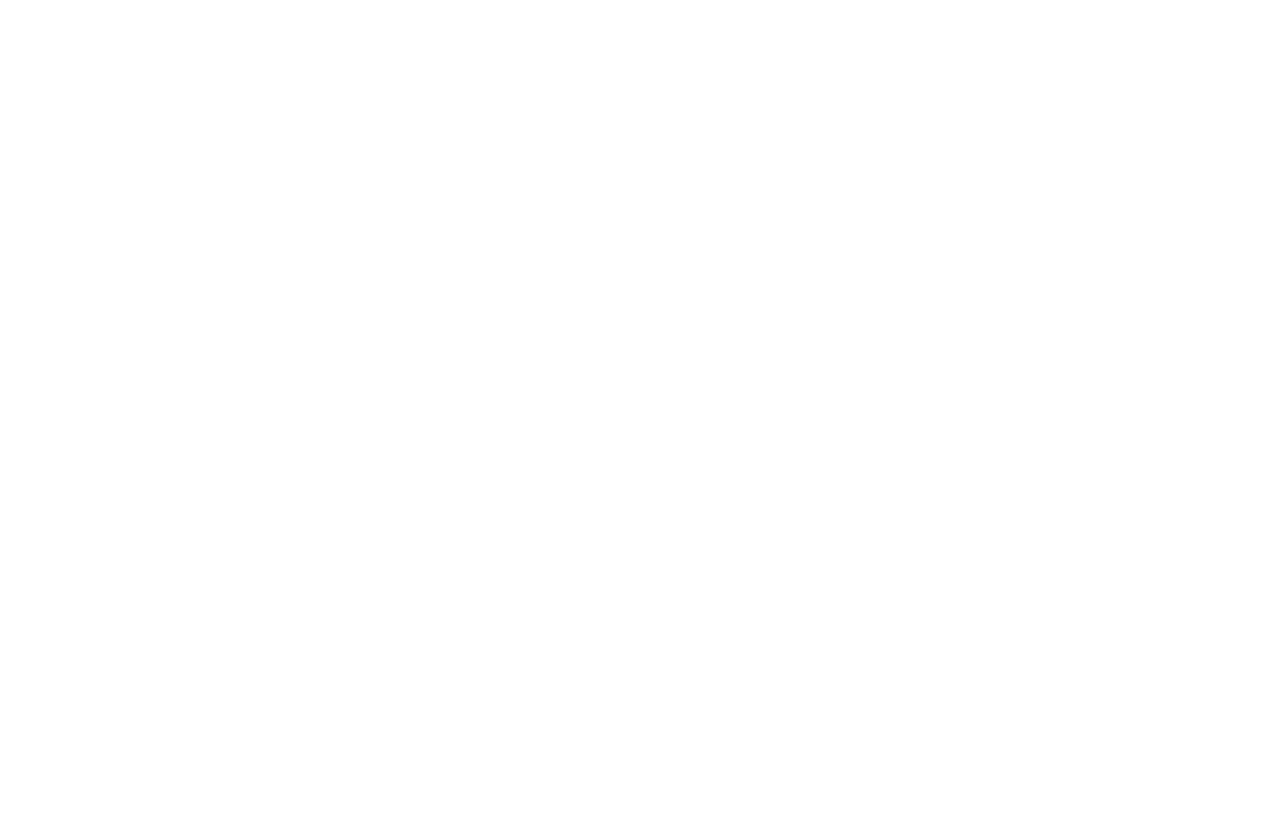
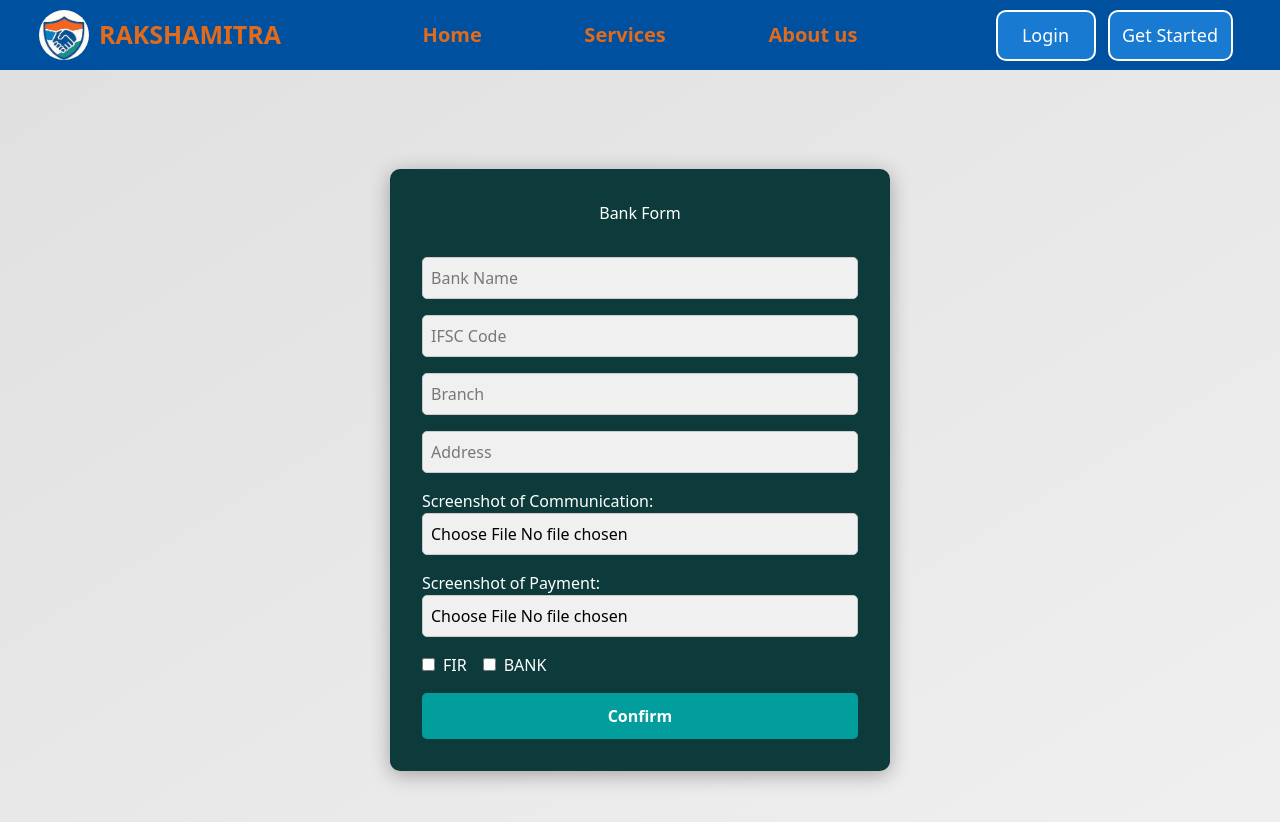
Before and after one commit to shashank-518/Hackathon2025, a React (Vite) app in the folder frontend/rakshamitra/: page /Fraud in a window 1280 px wide. Before the commit this address had no page. Shown: the top 822 px of the page. Before the commit the page ends 800 px from the top, so only its background shows below. Built offline with nearby package versions, Linux system fonts and the light colour scheme.

Commit message:
Form Details

```diff
--- a/frontend/rakshamitra/src/App.jsx
+++ b/frontend/rakshamitra/src/App.jsx
@@ -3,6 +3,9 @@
 import Home from "./pages/Home.jsx";
 import Login from "./components/login";
 import './index.css';
+import Fraud from "./pages/Fraud.jsx";
+import Tip from "./pages/Tip.jsx";
+import Safety from "./pages/Safety.jsx";
 
 
 function App() {
@@ -20,6 +23,9 @@
     <Routes>
       <Route path="/" element={<Home />} />
       <Route path="/Login" element={<Login/>} />
+      <Route path="/Fraud" element={<Fraud/>} />
+      <Route path="/Tip" element={<Tip/>} />
+      <Route path="/Safety" element={<Safety/>} />
 
     </Routes>
 
--- /dev/null
+++ b/frontend/rakshamitra/src/components/Fraudform/Form.jsx
@@ -0,0 +1,167 @@
+import { useState } from 'react';
+
+function Form() {
+  const [formData, setFormData] = useState({
+    bankName: '',
+    ifscCode: '',
+    branch: '',
+    address: '',
+    communicationScreenshot: null,
+    paymentScreenshot: null,
+    firCheckbox: false,
+    bankCheckbox: false,
+  });
+
+  const handleChange = (e) => {
+    const { name, value, type, checked, files } = e.target;
+    if (type === 'checkbox') {
+      setFormData((prev) => ({ ...prev, [name]: checked }));
+    } else if (type === 'file') {
+      setFormData((prev) => ({ ...prev, [name]: files[0] }));
+    } else {
+      setFormData((prev) => ({ ...prev, [name]: value }));
+    }
+  };
+
+  const handleSubmit = (e) => {
+    e.preventDefault();
+    console.log('Form Submitted:', formData);
+    // send formData to server here
+  };
+
+  return (
+    <div style={{
+      background: 'linear-gradient(to bottom right, #e0e0e0, #f0f0f0)',
+      minHeight: '100vh',
+      display: 'flex',
+      justifyContent: 'center',
+      alignItems: 'center',
+    }}>
+      <form onSubmit={handleSubmit} style={{
+        backgroundColor: '#0d3b3b',
+        padding: '2rem',
+        borderRadius: '10px',
+        boxShadow: '0px 4px 20px rgba(0, 0, 0, 0.3)',
+        width: '100%',
+        maxWidth: '500px',
+        color: '#fff',
+        display: 'flex',
+        flexDirection: 'column',
+        gap: '1rem',
+      }}>
+        <h2 style={{ textAlign: 'center', marginBottom: '1rem' }}>Bank Form</h2>
+
+        <input
+          type="text"
+          name="bankName"
+          placeholder="Bank Name"
+          value={formData.bankName}
+          onChange={handleChange}
+          required
+          style={inputStyle}
+        />
+
+        <input
+          type="text"
+          name="ifscCode"
+          placeholder="IFSC Code"
+          value={formData.ifscCode}
+          onChange={handleChange}
+          required
+          style={inputStyle}
+        />
+
+        <input
+          type="text"
+          name="branch"
+          placeholder="Branch"
+          value={formData.branch}
+          onChange={handleChange}
+          required
+          style={inputStyle}
+        />
+
+        <input
+          type="text"
+          name="address"
+          placeholder="Address"
+          value={formData.address}
+          onChange={handleChange}
+          required
+          style={inputStyle}
+        />
+
+        <div>
+          <label>Screenshot of Communication:</label><br />
+          <input
+            type="file"
+            name="communicationScreenshot"
+            onChange={handleChange}
+            accept="image/*"
+            required
+            style={inputStyle}
+          />
+        </div>
+
+        <div>
+          <label>Screenshot of Payment:</label><br />
+          <input
+            type="file"
+            name="paymentScreenshot"
+            onChange={handleChange}
+            accept="image/*"
+            required
+            style={inputStyle}
+          />
+        </div>
+
+        <div style={{ display: 'flex', gap: '1rem', alignItems: 'center' }}>
+          <label style={{ display: 'flex', alignItems: 'center', gap: '0.5rem' }}>
+            <input
+              type="checkbox"
+              name="firCheckbox"
+              checked={formData.firCheckbox}
+              onChange={handleChange}
+            />
+            FIR
+          </label>
+
+          <label style={{ display: 'flex', alignItems: 'center', gap: '0.5rem' }}>
+            <input
+              type="checkbox"
+              name="bankCheckbox"
+              checked={formData.bankCheckbox}
+              onChange={handleChange}
+            />
+            BANK
+          </label>
+        </div>
+
+        <button type="submit" style={buttonStyle}>
+          Confirm
+        </button>
+      </form>
+    </div>
+  );
+}
+
+const inputStyle = {
+  width: '100%',
+  padding: '0.5rem',
+  borderRadius: '5px',
+  border: '1px solid #ccc',
+  backgroundColor: '#f0f0f0',
+  color: '#000',
+};
+
+const buttonStyle = {
+  backgroundColor: '#029e9d',
+  border: 'none',
+  padding: '0.7rem',
+  borderRadius: '5px',
+  color: '#fff',
+  cursor: 'pointer',
+  fontWeight: 'bold',
+};
+
+export default Form;
--- a/frontend/rakshamitra/src/components/Servicess/Card.jsx
+++ b/frontend/rakshamitra/src/components/Servicess/Card.jsx
@@ -1,7 +1,25 @@
 import React from 'react'
 import './Card.css'
 
+import { useNavigate } from 'react-router-dom'
+
 const Card = () => {
+
+    const navigate = useNavigate();
+
+    const handleClick = () => {
+        navigate('/Fraud');
+      };
+
+      const handleClick1 = () => {
+        navigate('/Tip');
+      };
+
+      const handleClick2 = () => {
+        navigate('/Safety');
+      };
+
+
   return (
     <div className='card'>
 
@@ -9,9 +27,9 @@
         <div className='imagecenter'>
         <img src="https://png.pngtree.com/png-vector/20240910/ourmid/pngtree-policeman-avatar-png-image_13805775.png" alt="" />
         <ul>
-            <li><button className="carddetails" >Fraud</button></li>
-            <li><button className="carddetails" >Tip</button></li>
-            <li><button className="carddetails" >Human Safety</button></li>
+            <li><button className="carddetails" onClick={handleClick} >Fraud</button></li>
+            <li><button className="carddetails" onClick={handleClick1} >Tip</button></li>
+            <li><button className="carddetails" onClick={handleClick2} >Human Safety</button></li>
         </ul>
 
         </div>
--- /dev/null
+++ b/frontend/rakshamitra/src/pages/Fraud.jsx
@@ -0,0 +1,14 @@
+import React from 'react'
+import Nav from '../components/Navigation/Nav'
+import Form from '../components/Fraudform/Form'
+
+const Fraud = () => {
+  return (
+    <div>
+      <Nav/>
+      <Form/>
+    </div>
+  )
+}
+
+export default Fraud
--- /dev/null
+++ b/frontend/rakshamitra/src/pages/Safety.jsx
@@ -0,0 +1,11 @@
+import React from 'react'
+
+const Safety = () => {
+  return (
+    <div>
+      <h1>Safety</h1>
+    </div>
+  )
+}
+
+export default Safety
--- /dev/null
+++ b/frontend/rakshamitra/src/pages/Tip.jsx
@@ -0,0 +1,13 @@
+import React from 'react'
+import Nav from '../components/Navigation/Nav'
+
+const Tip = () => {
+  return (
+    <div>
+        <Nav/>
+        <h1>Tip</h1>
+    </div>
+  )
+}
+
+export default Tip
```
